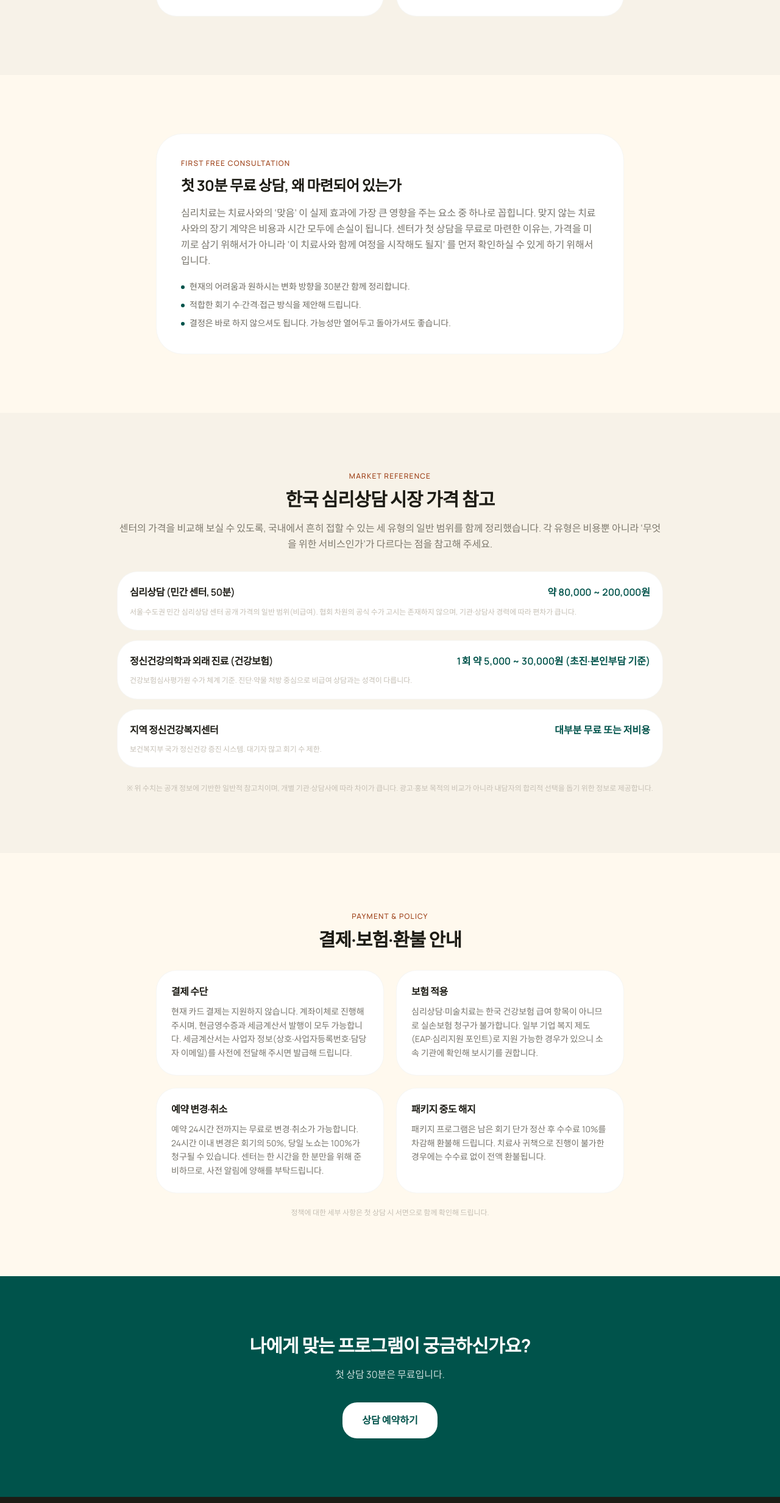
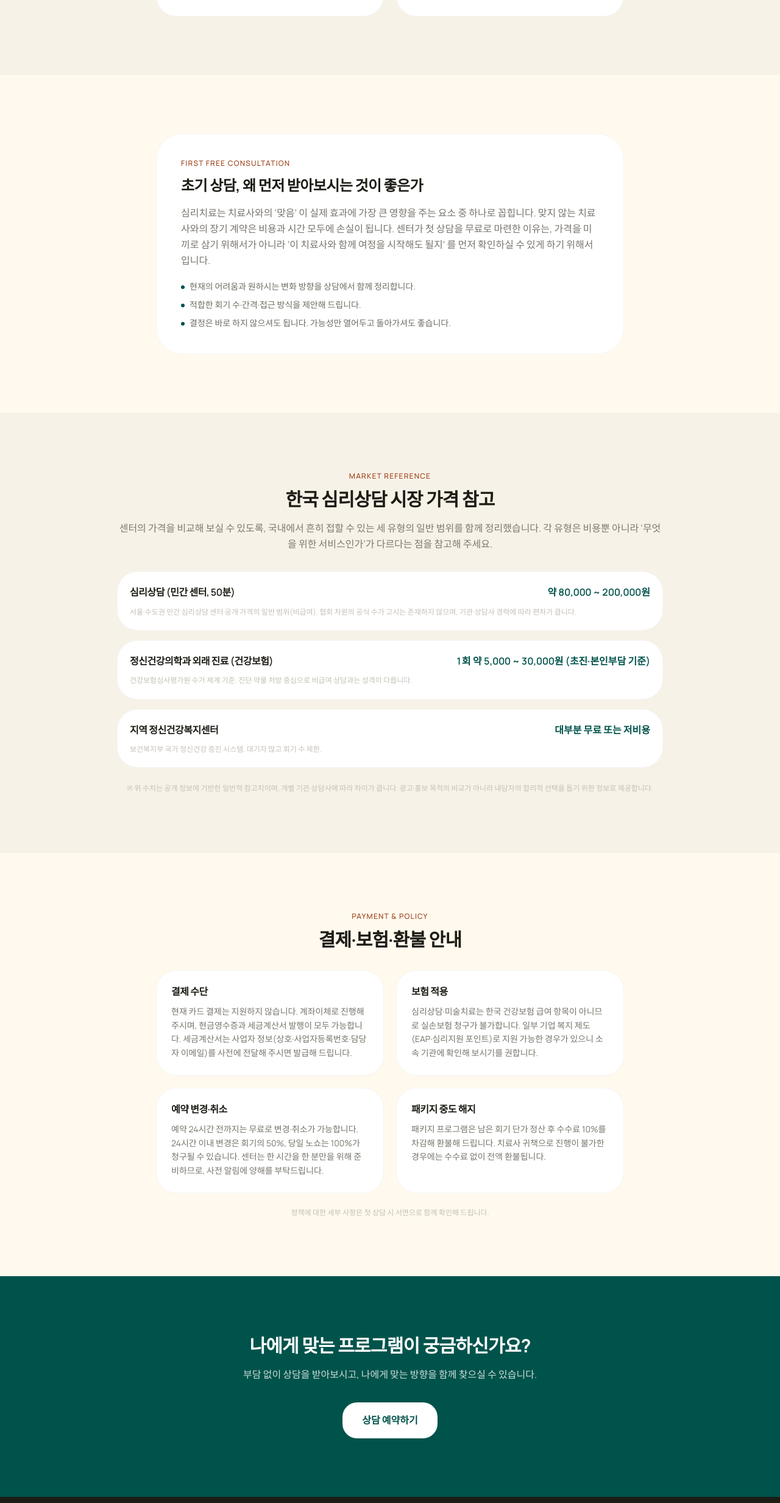
Before and after one commit to act-art-center/actartcenter.com, a Next.js app: page /pricing in a window 1280 px wide. Shown: the part 2461-4926 px from the top of the page at 61% size. Built offline with nearby package versions, Linux system fonts and the light colour scheme.

Commit message:
refactor(pricing): soften free-consultation messaging

```diff
--- a/src/app/pricing/page.tsx
+++ b/src/app/pricing/page.tsx
@@ -375,7 +375,7 @@ export default function PricingPage() {
               First Free Consultation
             </p>
             <h2 className="text-night text-xl lg:text-2xl font-bold tracking-tight">
-              첫 30분 무료 상담, 왜 마련되어 있는가
+              초기 상담, 왜 먼저 받아보시는 것이 좋은가
             </h2>
             <p className="mt-4 text-charcoal/75 leading-relaxed">
               심리치료는 치료사와의 ‘맞음’ 이 실제 효과에 가장 큰 영향을 주는 요소 중 하나로 꼽힙니다.
@@ -386,7 +386,7 @@ export default function PricingPage() {
             <ul className="mt-5 space-y-2.5 text-charcoal/80 text-sm">
               <li className="flex gap-2">
                 <span className="mt-2 w-1.5 h-1.5 rounded-full bg-primary-500 shrink-0" />
-                현재의 어려움과 원하시는 변화 방향을 30분간 함께 정리합니다.
+                현재의 어려움과 원하시는 변화 방향을 상담에서 함께 정리합니다.
               </li>
               <li className="flex gap-2">
                 <span className="mt-2 w-1.5 h-1.5 rounded-full bg-primary-500 shrink-0" />
@@ -474,7 +474,7 @@ export default function PricingPage() {
             <h2 className="text-white text-2xl lg:text-3xl font-bold tracking-tight">
               나에게 맞는 프로그램이 궁금하신가요?
             </h2>
-            <p className="mt-4 text-white/80">첫 상담 30분은 무료입니다.</p>
+            <p className="mt-4 text-white/80">부담 없이 상담을 받아보시고, 나에게 맞는 방향을 함께 찾으실 수 있습니다.</p>
             <Link
               href="/booking"
               className="mt-8 inline-flex items-center px-8 py-4 bg-white text-primary-500 font-semibold rounded-lg hover:bg-cream transition-all"
```
